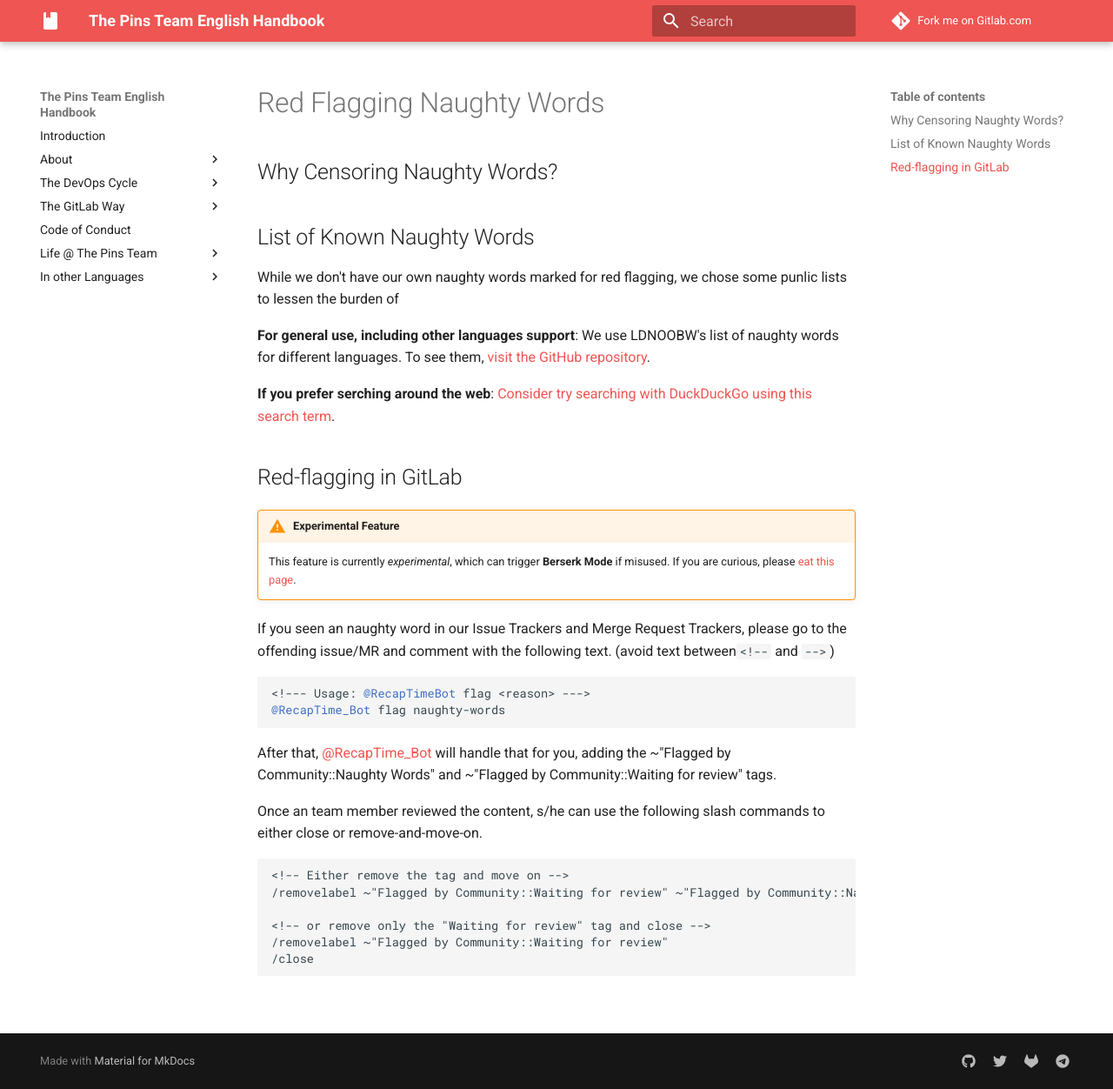
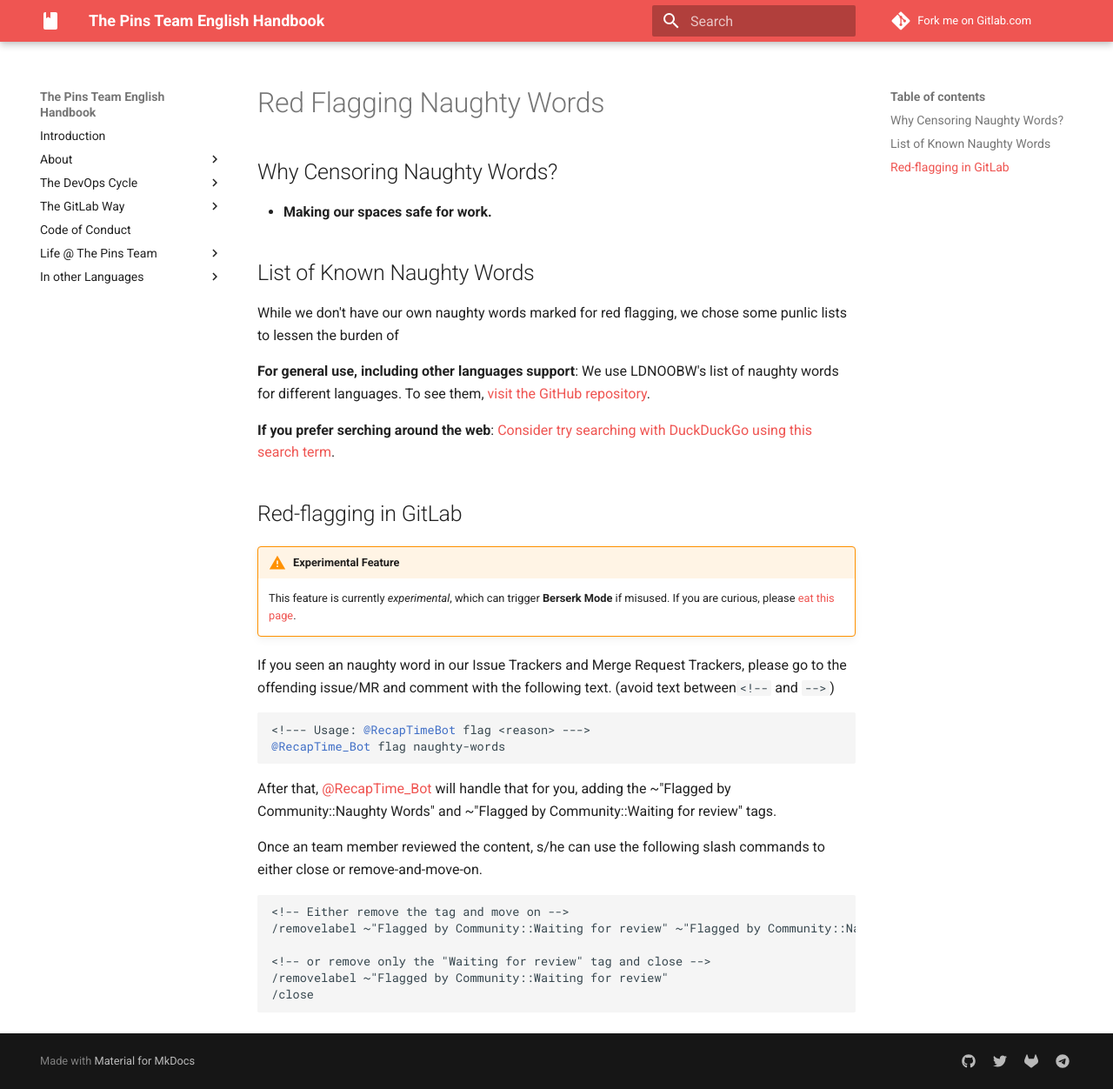
Before and after one commit to MadeByThePinsHub/handbook, an MkDocs documentation site: the page built from handbook/life-at-the-pins/censorship-101/red-flagging-naughty-words.md, in a window 1280 px wide and 1252 px high. Shown: the whole window at 87% size. Built offline with MkDocs 1.6.1 and Material for MkDocs 9.7.7, drawn with Linux system fonts in a browser that asks for light colours; comment, search, counter and statistics services are not loaded.

Commit message:
Update handbook/devops/faq/berserk-mode.md, handbook/life-at-the-pins/censorship-101/red-flagging-naughty-words.md files

```diff
--- a/handbook/life-at-the-pins/censorship-101/red-flagging-naughty-words.md
+++ b/handbook/life-at-the-pins/censorship-101/red-flagging-naughty-words.md
@@ -3,6 +3,7 @@
 ---
 
 ## Why Censoring Naughty Words?
+* **Making our spaces safe for work.**
 
 ## List of Known Naughty Words
 While we don't have our own naughty words marked for red flagging, we chose some punlic lists to lessen the burden of
```
Also changed, not shown: handbook/devops/faq/berserk-mode.md (+3 -0 lines).
